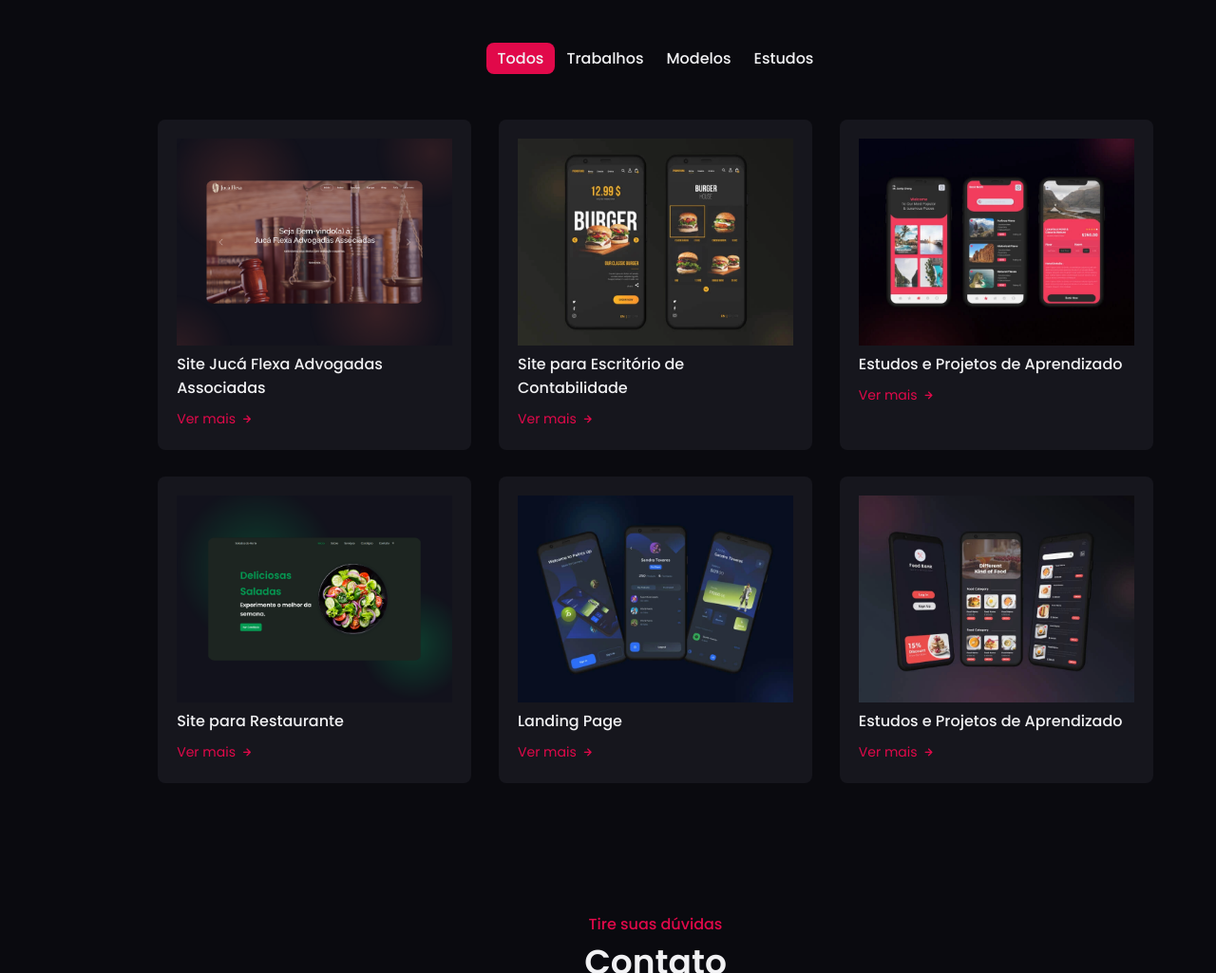
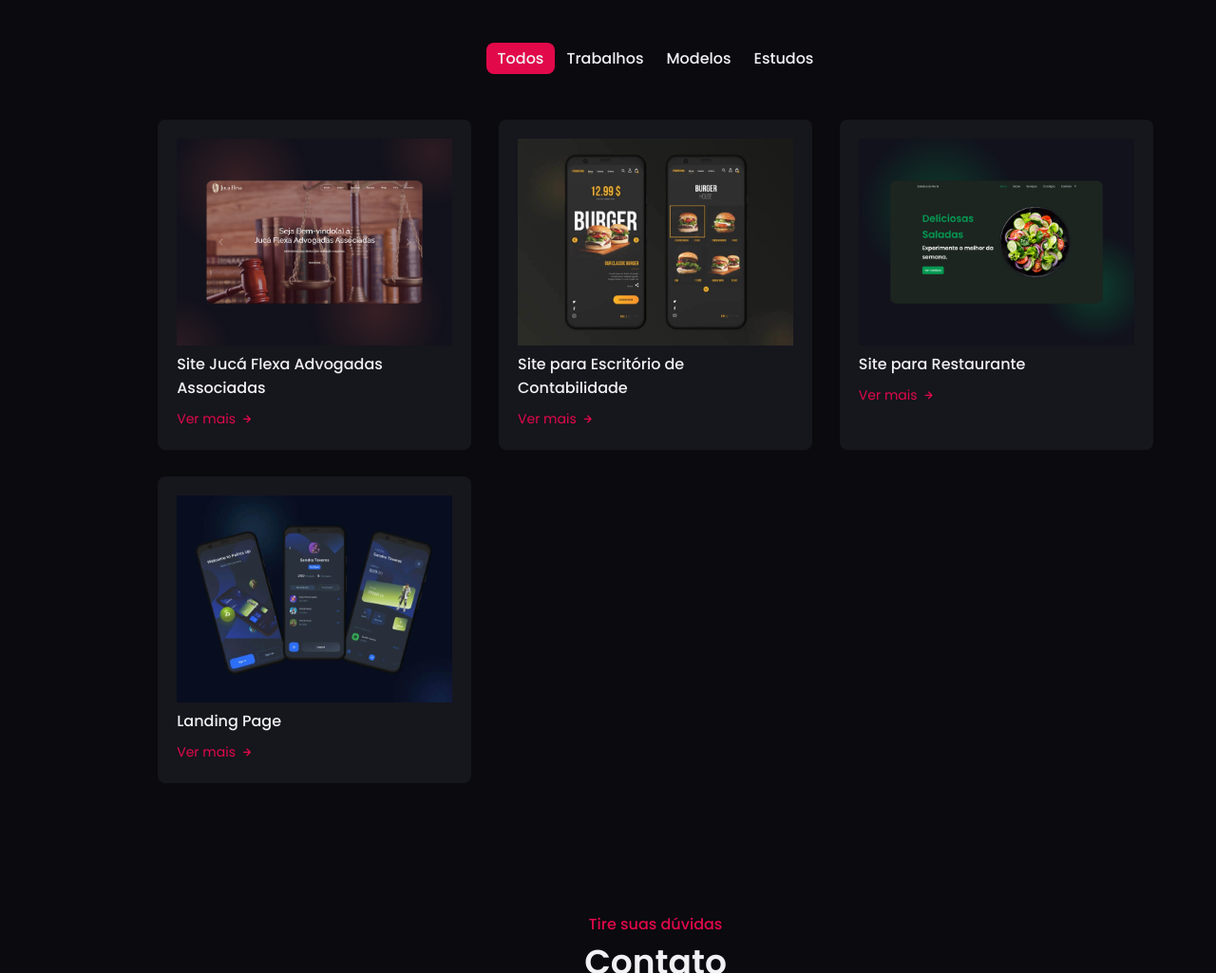
Before and after one commit to coderlucianasena/portfolio-sena, a plain HTML site: page index.html in a window 1280 px wide. Shown: the part 2830-3855 px from the top of the page at 95% size. Drawn offline with nearby package versions, Linux system fonts and the light colour scheme; some packages are replaced by stand-ins of ours.

Commit message:
Modificações em Work

```diff
--- a/index.html
+++ b/index.html
@@ -530,7 +530,7 @@
                 </div>
 
                 <!-- ========== Estudos e Projetos de Aprendizado Design ========== -->
-                <div class="work__card mix design">
+                <!-- <div class="work__card mix design">
                     <img src="./assets/img/work-3.webp" alt="work__img">
                     <h3 class="work__title">Estudos e Projetos de Aprendizado</h3>
                     <span class="work__button">Ver mais
@@ -547,7 +547,7 @@
                             <li>Link - <span><a href="#">www.domain.com</a></span></li>
                         </ul>
                     </div>
-                </div>
+                </div> -->
 
                 <!-- ========== Modelos pré-prontos App ========== -->
                 <div class="work__card mix app">
@@ -589,7 +589,7 @@
                 </div>
 
                 <!-- ========== Estudos e Projetos de Aprendizado Design ========== -->
-                <div class="work__card mix design">
+                <!-- <div class="work__card mix design">
                     <img src="./assets/img/work-6.webp" alt="work__img">
                     <h3 class="work__title">Estudos e Projetos de Aprendizado</h3>
                     <span class="work__button">Ver mais
@@ -606,7 +606,7 @@
                             <li>Link - <span><a href="#">www.domain.com</a></span></li>
                         </ul>
                     </div>
-                </div>
+                </div> -->
             </div>
         </section>
 
```
